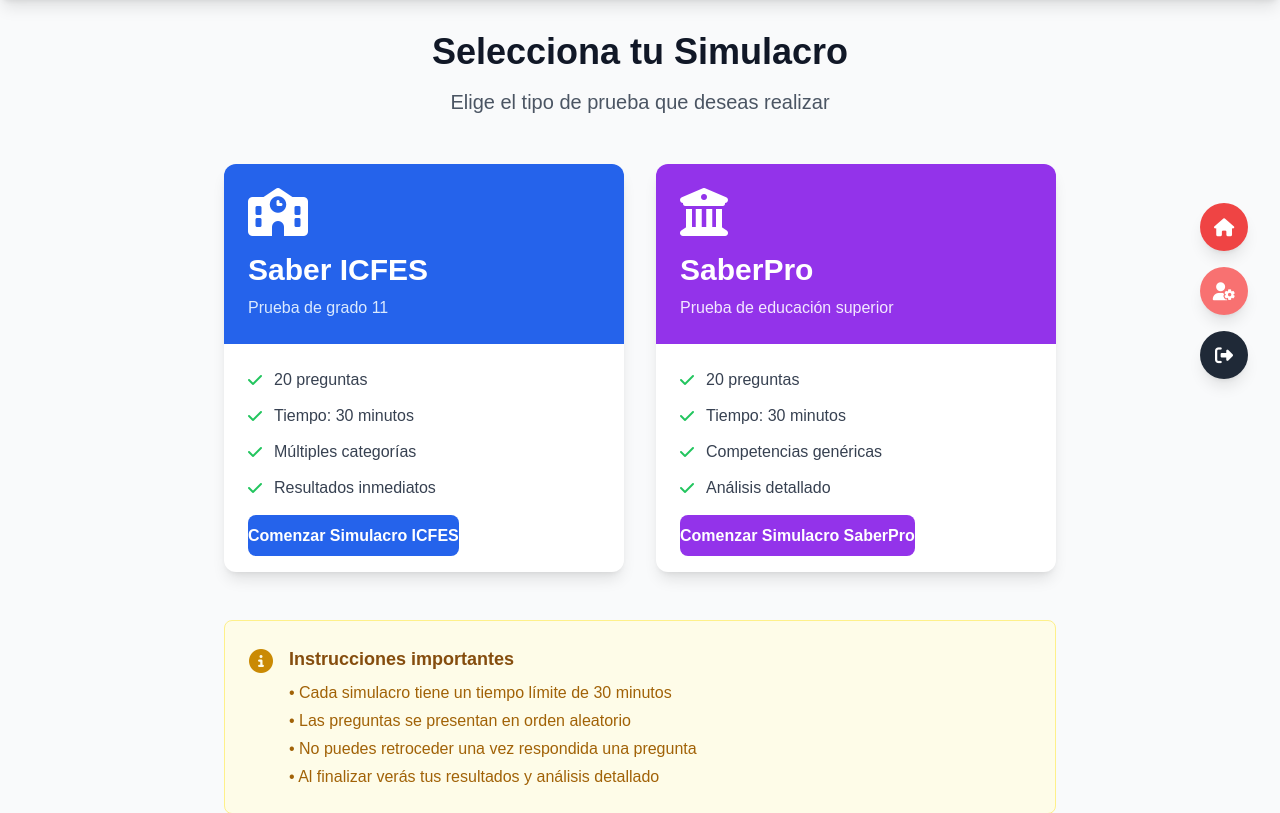
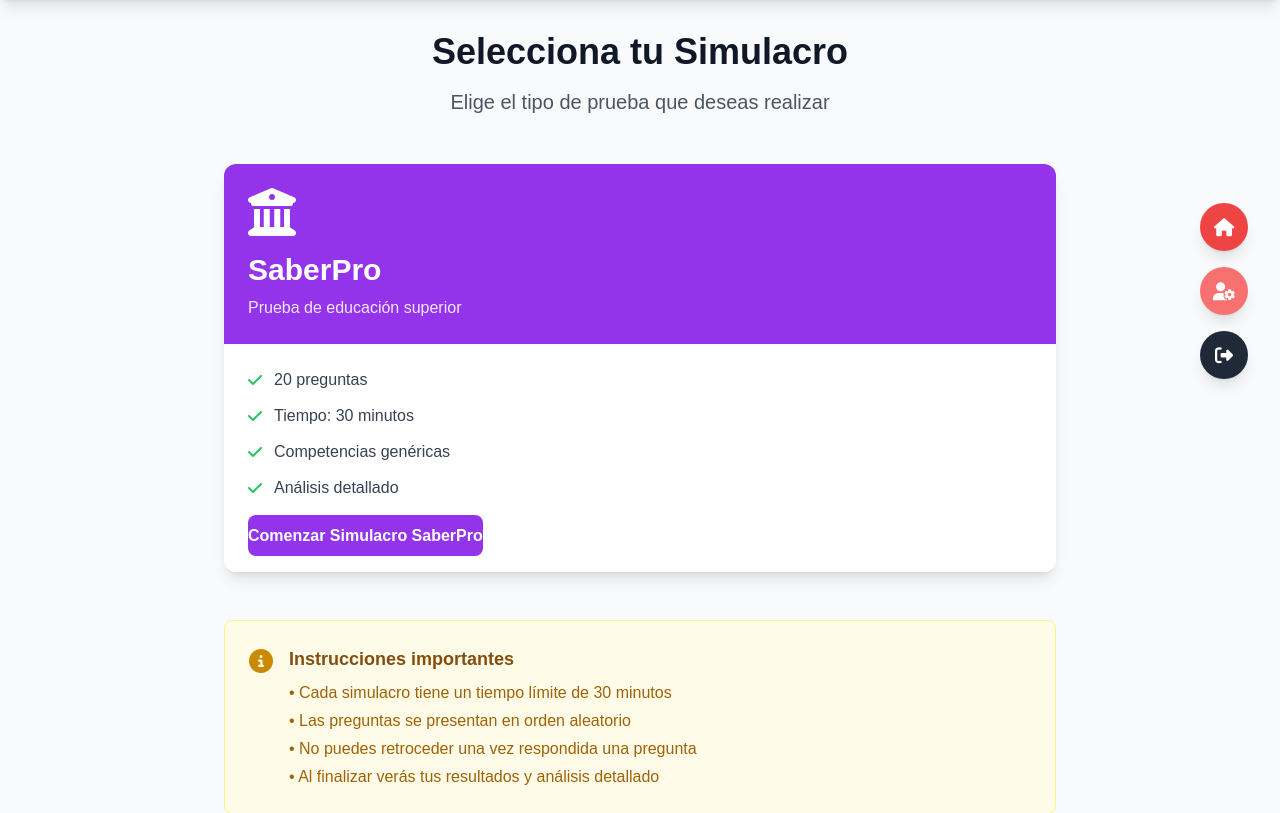
Before and after one commit to Sebastianl1232/Pro-Simu, a Flask app: page /select_test in a window 1280 px wide. Shown: the part 64-877 px from the top of the page. Run offline with Flask 3, Linux system fonts and the light colour scheme; the visitor is signed in with stand-in values (Sample User, id 1); some libraries are stand-ins or nearby versions.

Commit message:
Eliminar opción de simulacro ICFES y ajustar la selección a solo "SaberPro"

```diff
--- a/templates/test_selection.html
+++ b/templates/test_selection.html
@@ -7,40 +7,7 @@
         <p class="text-xl text-gray-600">Elige el tipo de prueba que deseas realizar</p>
     </div>
 
-    <div class="grid md:grid-cols-2 gap-8">
-        <!-- ICFES Option -->
-        <div class="bg-white rounded-xl shadow-lg overflow-hidden card-hover">
-            <div class="bg-blue-600 text-white p-6">
-                <i class="fas fa-school text-5xl mb-4"></i>
-                <h2 class="text-3xl font-bold">Saber ICFES</h2>
-                <p class="text-blue-100 mt-2">Prueba de grado 11</p>
-            </div>
-            <div class="p-6">
-                <div class="space-y-3 mb-6">
-                    <div class="flex items-center">
-                        <i class="fas fa-check text-green-500 mr-3"></i>
-                        <span class="text-gray-700">20 preguntas</span>
-                    </div>
-                    <div class="flex items-center">
-                        <i class="fas fa-check text-green-500 mr-3"></i>
-                        <span class="text-gray-700">Tiempo: 30 minutos</span>
-                    </div>
-                    <div class="flex items-center">
-                        <i class="fas fa-check text-green-500 mr-3"></i>
-                        <span class="text-gray-700">Múltiples categorías</span>
-                    </div>
-                    <div class="flex items-center">
-                        <i class="fas fa-check text-green-500 mr-3"></i>
-                        <span class="text-gray-700">Resultados inmediatos</span>
-                    </div>
-                </div>
-                <a href="{{ url_for('start_test', test_type='ICFES') }}"
-                   class="w-full bg-blue-600 text-white py-3 rounded-lg text-center font-semibold hover:bg-blue-700 transition">
-                    Comenzar Simulacro ICFES
-                </a>
-            </div>
-        </div>
-
+    <div class="grid md:grid-cols-1 gap-8">
         <!-- SaberPro Option -->
         <div class="bg-white rounded-xl shadow-lg overflow-hidden card-hover">
             <div class="bg-purple-600 text-white p-6">
```
